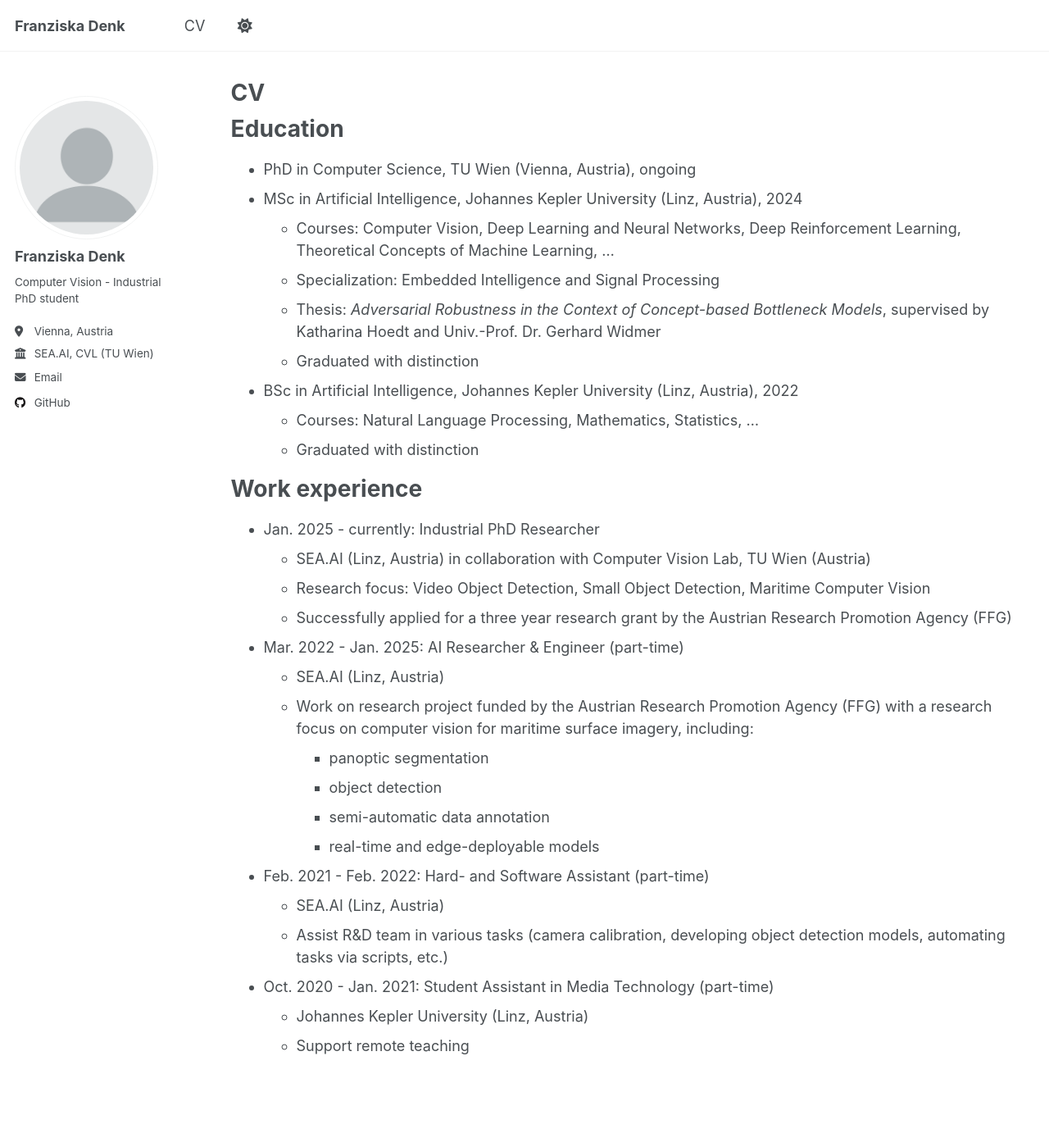
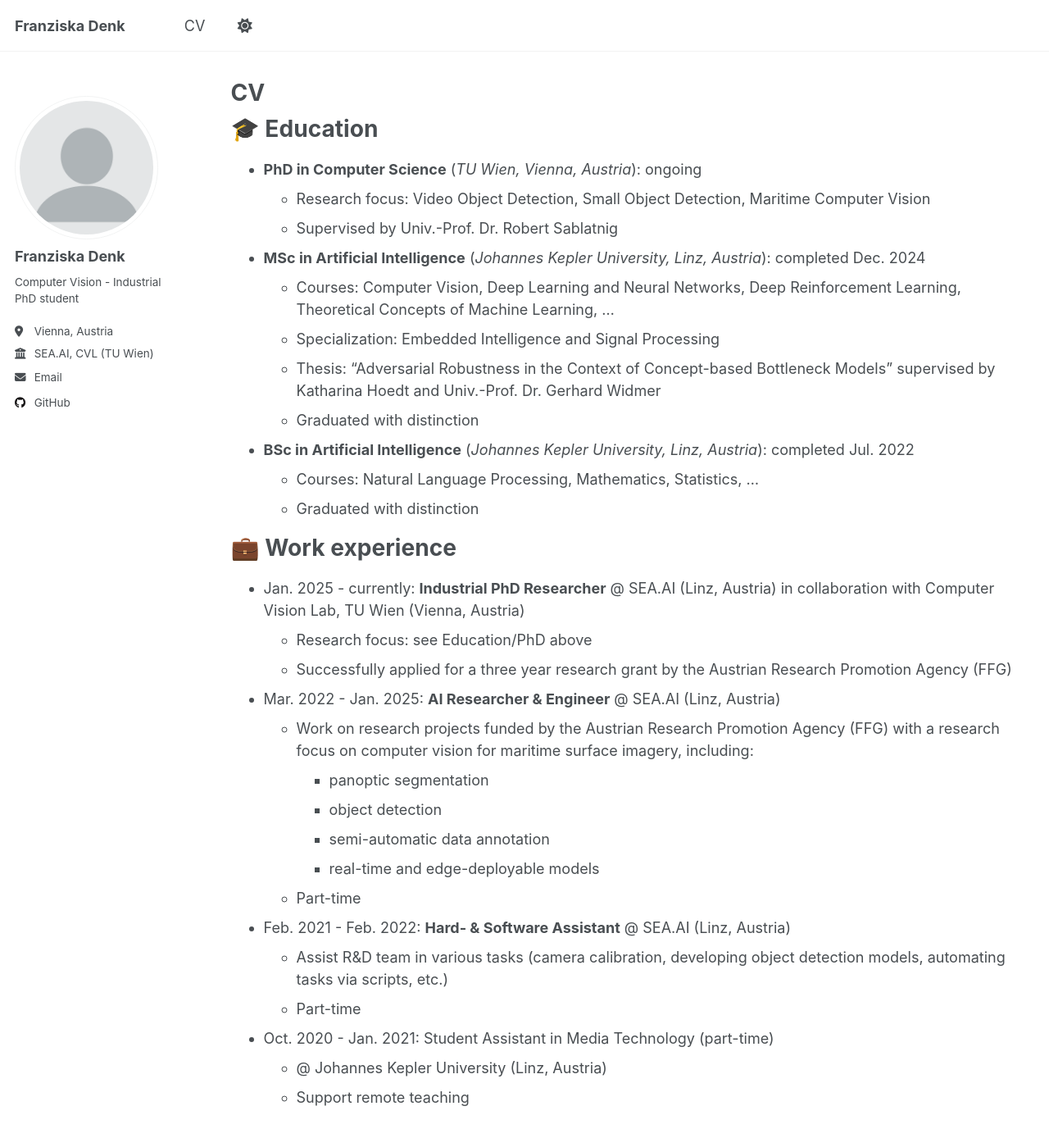
Before and after one commit to franziska-denk/franziska-denk.github.io, a Jekyll site: the page built from _pages/cv.md, in a window 1280 px wide and 1400 px high. Shown: the top 1388 px of the window at 82% size. Built offline with Jekyll 4.4.1, drawn with Linux system fonts in a browser that asks for light colours; a script that is not in the unit is left out.

Commit message:
add cv changes

```diff
--- a/_pages/cv.md
+++ b/_pages/cv.md
@@ -9,36 +9,38 @@ redirect_from:
 
 {% include base_path %}
 
-Education
+🎓 Education
 ======
-* PhD in Computer Science, TU Wien (Vienna, Austria), ongoing
-* MSc in Artificial Intelligence, Johannes Kepler University (Linz, Austria), 2024
+* **PhD in Computer Science** (*TU Wien, Vienna, Austria*): ongoing
+  * Research focus: Video Object Detection, Small Object Detection, Maritime Computer Vision
+  * Supervised by Univ.-Prof. Dr. Robert Sablatnig
+* **MSc in Artificial Intelligence** (*Johannes Kepler University, Linz, Austria*): completed Dec. 2024
   * Courses: Computer Vision, Deep Learning and Neural Networks, Deep Reinforcement Learning, Theoretical Concepts of Machine Learning, ...
   * Specialization: Embedded Intelligence and Signal Processing
-  * Thesis: *Adversarial Robustness in the Context of Concept-based Bottleneck Models*, supervised by Katharina Hoedt and Univ.-Prof. Dr. Gerhard Widmer
+  * Thesis: "Adversarial Robustness in the Context of Concept-based Bottleneck Models" supervised by Katharina Hoedt and Univ.-Prof. Dr. Gerhard Widmer
   * Graduated with distinction
-* BSc in Artificial Intelligence, Johannes Kepler University (Linz, Austria), 2022
+* **BSc in Artificial Intelligence** (*Johannes Kepler University, Linz, Austria*): completed Jul. 2022
   * Courses: Natural Language Processing, Mathematics, Statistics, ...
   * Graduated with distinction
 
-Work experience
+💼 Work experience
 ======
-* Jan. 2025 - currently: Industrial PhD Researcher
-  * SEA.AI (Linz, Austria) in collaboration with Computer Vision Lab, TU Wien (Austria)
-  * Research focus: Video Object Detection, Small Object Detection, Maritime Computer Vision
+* Jan. 2025 - currently: **Industrial PhD Researcher** @ SEA.AI (Linz, Austria) in collaboration with Computer Vision Lab, TU Wien (Vienna, Austria)
+  * Research focus: see Education/PhD above
   * Successfully applied for a three year research grant by the Austrian Research Promotion Agency (FFG)
-* Mar. 2022 - Jan. 2025: AI Researcher & Engineer (part-time)
-  * SEA.AI (Linz, Austria)
-  * Work on research project funded by the Austrian Research Promotion Agency (FFG) with a research focus on computer vision for maritime surface imagery, including:
+
+* Mar. 2022 - Jan. 2025: **AI Researcher & Engineer**  @ SEA.AI (Linz, Austria)
+  * Work on research projects funded by the Austrian Research Promotion Agency (FFG) with a research focus on computer vision for maritime surface imagery, including:
     * panoptic segmentation
     * object detection
     * semi-automatic data annotation
     * real-time and edge-deployable models
+  * Part-time
 
-* Feb. 2021 - Feb. 2022: Hard- and Software Assistant (part-time)
-  * SEA.AI (Linz, Austria)
+* Feb. 2021 - Feb. 2022: **Hard- & Software Assistant** @ SEA.AI (Linz, Austria)
   * Assist R&D team in various tasks (camera calibration, developing object detection models, automating tasks via scripts, etc.)
+  * Part-time
 
 * Oct. 2020 - Jan. 2021: Student Assistant in Media Technology (part-time)
-  * Johannes Kepler University (Linz, Austria)
+  * @ Johannes Kepler University (Linz, Austria)
   * Support remote teaching
```
